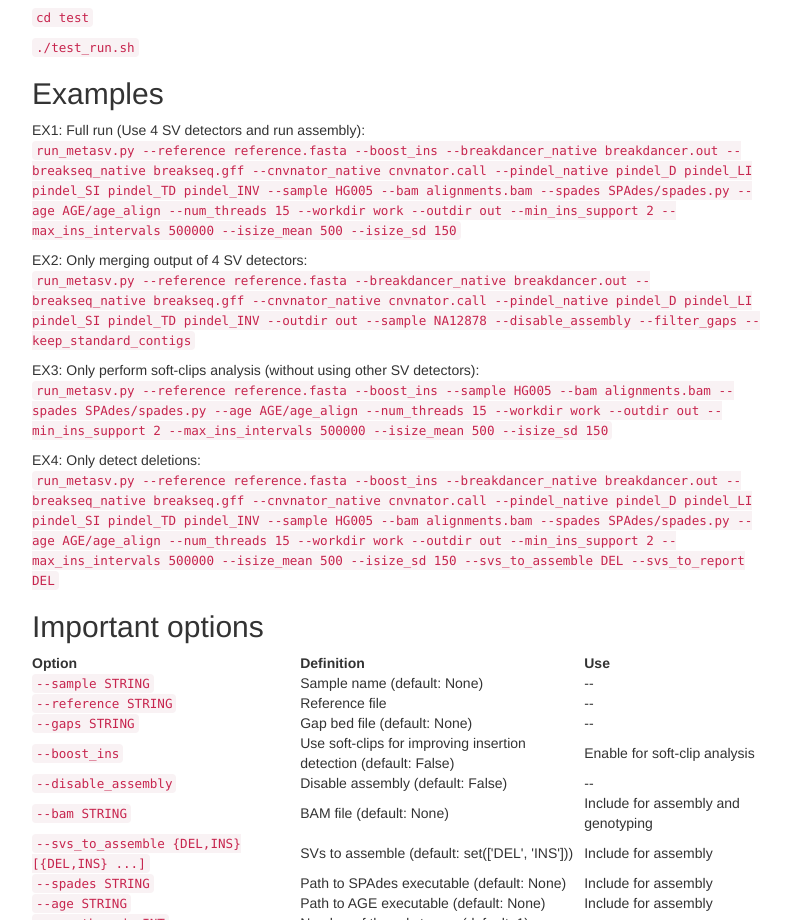
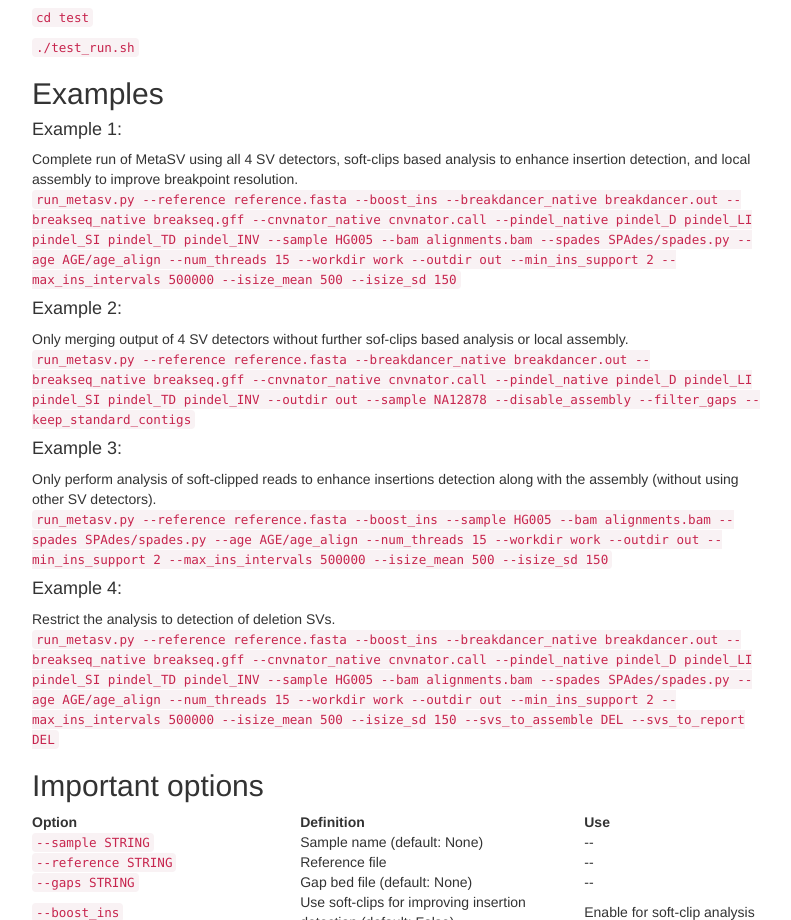
Before and after one commit to bioinform/metasv, a plain HTML site: page index.html in a window 1280 px wide. Shown: the part 1270-2190 px from the top of the page, without its empty margins (243-1034 px from the left). Drawn offline with nearby package versions, Linux system fonts and the light colour scheme.

Commit message:
Updated Examples.

```diff
--- a/index.html
+++ b/index.html
@@ -160,19 +160,19 @@ of MetaSV is 0.3. In general, the install source would be https://github.com/bio
 
 <h2>Examples</h2>
 
-	EX1: Full run (Use 4 SV detectors and run assembly):
+	<h4>Example 1:</h4> Complete run of MetaSV using all 4 SV detectors, soft-clips based analysis to enhance insertion detection, and local assembly to improve breakpoint resolution.
 
 	<p><code>run_metasv.py --reference reference.fasta --boost_ins --breakdancer_native breakdancer.out --breakseq_native breakseq.gff --cnvnator_native cnvnator.call --pindel_native pindel_D pindel_LI pindel_SI pindel_TD pindel_INV --sample HG005 --bam alignments.bam --spades SPAdes/spades.py --age AGE/age_align --num_threads 15 --workdir work --outdir out --min_ins_support 2 --max_ins_intervals 500000 --isize_mean 500 --isize_sd 150 </code></p>
 
-	EX2: Only merging output of 4 SV detectors:
+	<h4>Example 2:</h4> Only merging output of 4 SV detectors without further sof-clips based analysis or local assembly.
 
 	<p><code>run_metasv.py --reference reference.fasta --breakdancer_native breakdancer.out --breakseq_native breakseq.gff --cnvnator_native cnvnator.call --pindel_native pindel_D pindel_LI pindel_SI pindel_TD pindel_INV --outdir out --sample NA12878 --disable_assembly --filter_gaps --keep_standard_contigs </code></p>
 
-	EX3: Only perform soft-clips analysis (without using other SV detectors):
+	<h4>Example 3:</h4> Only perform analysis of soft-clipped reads to enhance insertions detection along with the assembly (without using other SV detectors).
 
 	<p><code>run_metasv.py --reference reference.fasta --boost_ins --sample HG005 --bam alignments.bam --spades SPAdes/spades.py --age AGE/age_align --num_threads 15 --workdir work --outdir out --min_ins_support 2 --max_ins_intervals 500000 --isize_mean 500 --isize_sd 150 </code></p>
 
-	EX4: Only detect deletions:
+	<h4>Example 4:</h4> Restrict the analysis to detection of deletion SVs.
 
 	<p><code>run_metasv.py --reference reference.fasta --boost_ins --breakdancer_native breakdancer.out --breakseq_native breakseq.gff --cnvnator_native cnvnator.call --pindel_native pindel_D pindel_LI pindel_SI pindel_TD pindel_INV --sample HG005 --bam alignments.bam --spades SPAdes/spades.py --age AGE/age_align --num_threads 15 --workdir work --outdir out --min_ins_support 2 --max_ins_intervals 500000 --isize_mean 500 --isize_sd 150 --svs_to_assemble DEL --svs_to_report DEL</code></p>
 
```
